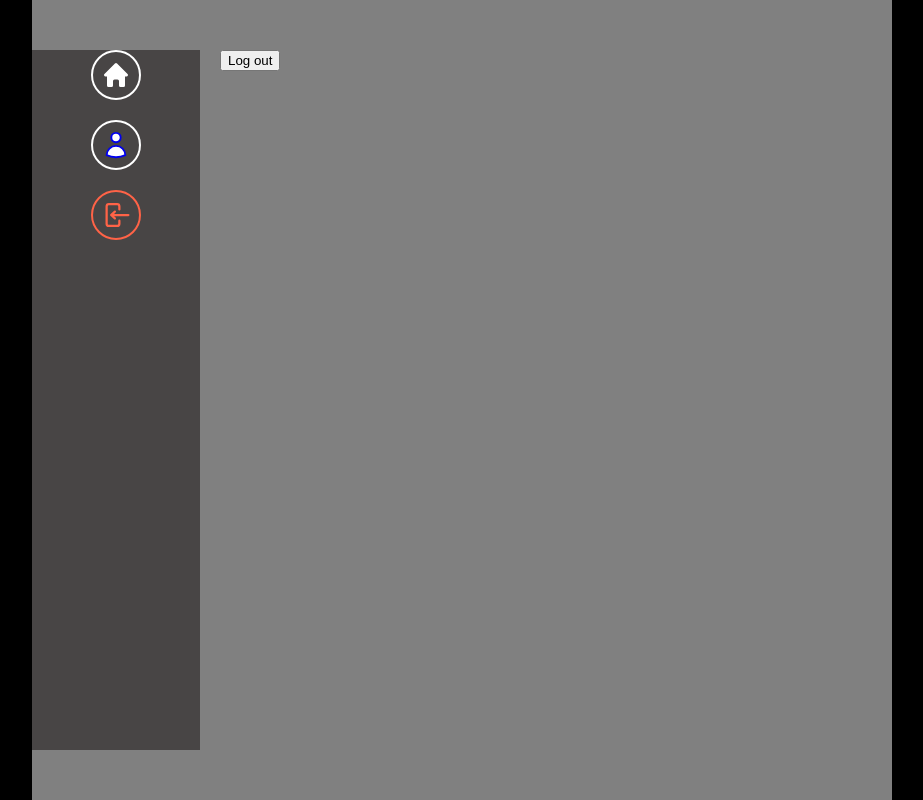
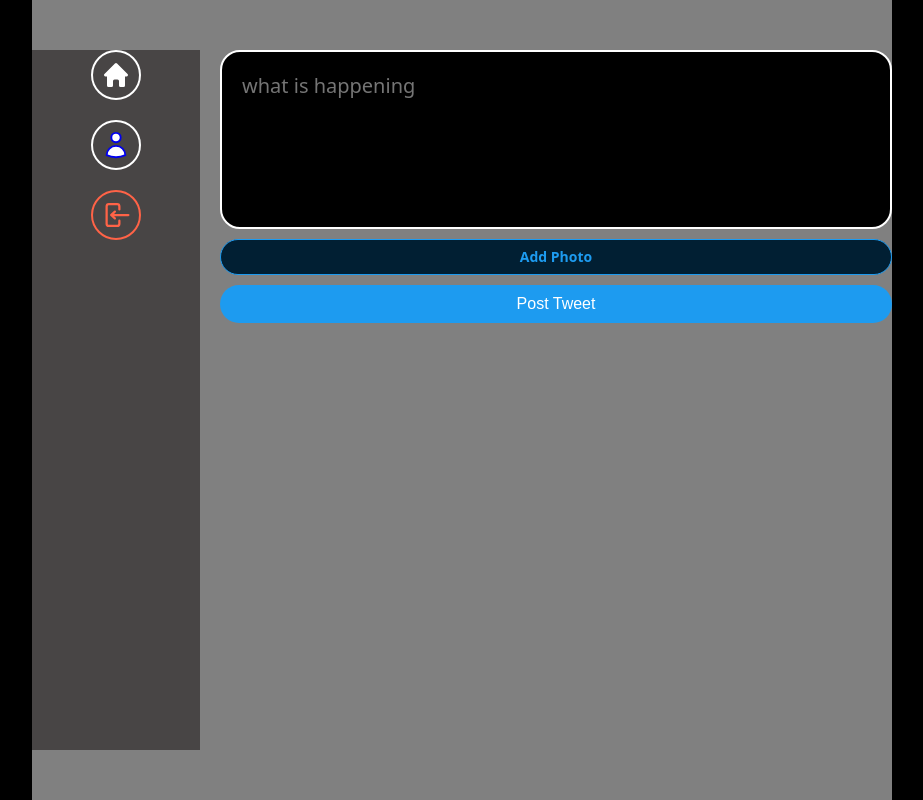
Before and after one commit to sunghyun-biblee/nomard-react, a React (Vite) app in the folder react.app.middle/nwitter-reloaded/: page / in a window 1280 px wide. Shown: the whole page, without its empty margins (178-1101 px from the left). Built offline with nearby package versions, Linux system fonts and the light colour scheme; no server answers; sample sign-in values are in the browser's storage.

Commit message:
루트페이지에 새로운 component를 추가

```diff
--- a/react.app.middle/nwitter-reloaded/src/routes/home.tsx
+++ b/react.app.middle/nwitter-reloaded/src/routes/home.tsx
@@ -1,6 +1,11 @@
 import { useNavigate } from "react-router-dom";
 import { auth } from "../firebase";
+import PostTweetForm from "../components/post-tweet-form";
+import styled from "styled-components";
 
+// 트윗을 올리는 컴포넌트 만들기
+
+const Wrapper = styled.div``;
 export default function Home() {
   const navigate = useNavigate();
   const logout = () => {
@@ -8,8 +13,10 @@ export default function Home() {
     navigate("/login");
   };
   return (
-    <h1>
-      <button onClick={logout}>Log out</button>
-    </h1>
+    <>
+      <Wrapper>
+        <PostTweetForm></PostTweetForm>
+      </Wrapper>
+    </>
   );
 }
```
